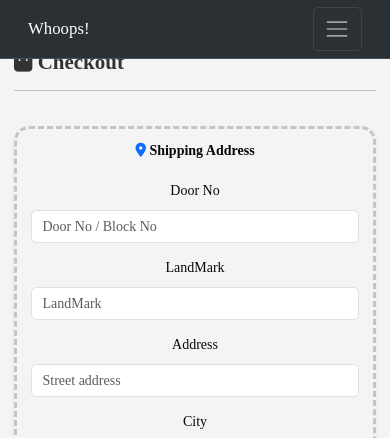
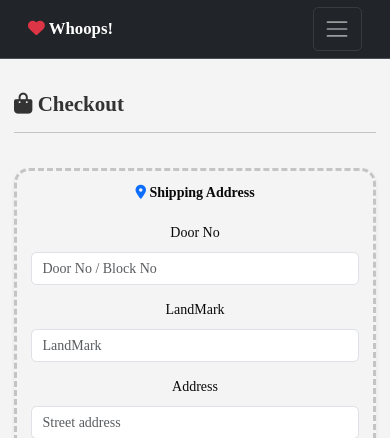
Before and after one commit to Gowri855/My_project, a Django app: page /orders/checkout/ in a window 390 px wide. Shown: the top 438 px of the page. Run offline with Django 5.2, Linux system fonts and the light colour scheme; a user stored in the database is signed in; data that the repository does not hold is empty; some libraries are stand-ins or nearby versions; some web fonts are replaced.

Commit message:
Update navbar.html with improved mobile responsive design

```diff
--- a/shop/templates/shop/inc/navbar.html
+++ b/shop/templates/shop/inc/navbar.html
@@ -1,52 +1,128 @@
-<nav class="navbar navbar-expand-lg bg-body-tertiary bg-dark border-bottom border-body fixed-top" data-bs-theme="dark">
-    <div class="container">
-      <a class="navbar-brand" href="{% url 'shop:home' %}">Whoops!</a>
-      <button class="navbar-toggler" type="button" data-bs-toggle="collapse" data-bs-target="#navbarTogglerDemo02" aria-controls="navbarTogglerDemo02" aria-expanded="false" aria-label="Toggle navigation">
+<nav class="navbar navbar-expand-lg bg-dark border-bottom fixed-top" data-bs-theme="dark">
+  <div class="container-fluid px-3">
+    <!-- Brand -->
+    <a class="navbar-brand fw-bold" href="{% url 'shop:home' %}">
+      <i class="fa fa-heart text-danger"></i> Whoops!
+    </a>
+
+    <!-- Mobile Toggle Button -->
+    <button
+      class="navbar-toggler"
+      type="button"
+      data-bs-toggle="collapse"
+      data-bs-target="#navbarMain"
+      aria-controls="navbarMain"
+      aria-expanded="false"
+      aria-label="Toggle navigation"
+    >
       <span class="navbar-toggler-icon"></span>
     </button>
 
-
-      <div class="collapse navbar-collapse" id="navbarTogglerDemo02" ms-auto>
+    <!-- Collapsible Navbar Content -->
+    <div class="collapse navbar-collapse" id="navbarMain">
+      <!-- Left Side Navigation -->
       <ul class="navbar-nav me-auto mb-2 mb-lg-0">
         <li class="nav-item">
-            <a class="nav-link active" aria-current="page" href="{% url 'shop:home' %}"><i class="fa fa-home"></i> Home</a>
+          <a class="nav-link {% if request.resolver_match.url_name == 'home' %}active{% endif %}"
+             href="{% url 'shop:home' %}">
+            <i class="fa fa-home"></i> Home
+          </a>
         </li>
 
+        <li class="nav-item">
+          <a class="nav-link {% if request.resolver_match.url_name == 'collections' %}active{% endif %}"
+             href="{% url 'shop:collections' %}">
+            <i class="fa fa-th-large"></i> Collections
+          </a>
+        </li>
+      </ul>
+
+      <!-- Right Side Navigation -->
+      <ul class="navbar-nav ms-auto mb-2 mb-lg-0 align-items-lg-center">
         {% if request.user.is_authenticated %}
+          <!-- Logged In User -->
+          <li class="nav-item dropdown">
+            <a class="nav-link dropdown-toggle" href="#" role="button"
+               data-bs-toggle="dropdown" aria-expanded="false">
+              <i class="fa fa-user-circle"></i> {{ request.user.username|truncatechars:15 }}
+            </a>
+            <ul class="dropdown-menu dropdown-menu-end">
+              <li><a class="dropdown-item" href="#"><i class="fa fa-user"></i> Profile</a></li>
+              <li><a class="dropdown-item" href="#"><i class="fa fa-box"></i> Orders</a></li>
+              <li><hr class="dropdown-divider"></li>
+              <li><a class="dropdown-item" href="{% url 'shop:logout' %}">
+                <i class="fa fa-sign-out"></i> Logout
+              </a></li>
+            </ul>
+          </li>
+        {% else %}
+          <!-- Guest User -->
           <li class="nav-item">
-                <a class="nav-link" aria-current="page" href="#"><i class="fa fa-user"></i> {{request.user}}</a>
+            <a class="nav-link" href="{% url 'shop:login' %}">
+              <i class="fa fa-sign-in"></i> Login
+            </a>
           </li>
           <li class="nav-item">
-                <a class="nav-link" aria-current="page" href="{% url 'shop:logout' %}"><i class="fa fa-sign-out"></i> Logout</a>
+            <a class="nav-link" href="{% url 'shop:register' %}">
+              <i class="fa fa-user-plus"></i> Register
+            </a>
+          </li>
+        {% endif %}
+
+        <!-- Wishlist -->
+        <li class="nav-item">
+          <a class="nav-link position-relative" href="{% url 'shop:wishlistview' %}">
+            <i class="fa fa-heart"></i>
+            <span class="d-lg-none ms-1">Wishlist</span>
+          </a>
         </li>
 
-          {% else %}
+        <!-- Cart -->
         <li class="nav-item">
-                <a class="nav-link" href="{% url 'shop:register' %}"><i class="fa fa-user"></i> Register</a>
-              </li>
-              <li class="nav-item">
-                <a class="nav-link" href="{% url 'shop:login' %}"><i class="fa fa-sign-in"></i> Login</a>
+          <a class="nav-link position-relative" href="{% url 'shop:cart' %}">
+            <i class="fa fa-shopping-cart"></i>
+            <span class="d-lg-none ms-1">Cart</span>
+          </a>
         </li>
 
-          {% endif %}
-              <li class="nav-item">
-                <a class="nav-link" href="{% url 'shop:collections' %}">Collections</a>
+        <!-- Search (Desktop Only - Hidden on Mobile to Save Space) -->
+        <li class="nav-item d-none d-lg-block">
+          <form class="d-flex" role="search" method="GET" action="{% url 'shop:collections' %}">
+            <div class="input-group input-group-sm">
+              <input
+                class="form-control"
+                type="search"
+                placeholder="Search..."
+                aria-label="Search"
+                name="q"
+                style="min-width: 150px;"
+              >
+              <button class="btn btn-outline-success" type="submit">
+                <i class="fa fa-search"></i>
+              </button>
+            </div>
+          </form>
         </li>
-              <li class="nav-item">
-                <a class="nav-link" href="{% url 'shop:wishlistview' %}"><i class="fa fa-heart"></i></a>
-              </li>
-              <li class="nav-item">
-                <a class="nav-link" href="{% url 'shop:cart' %}"><i class="fa fa-shopping-cart"></i></a>
-              </li>
+      </ul>
 
-          <!-- <li class="nav-item">
-            <a class="nav-link disabled" aria-disabled="true">Disabled</a>
-          </li> -->
-        </ul>
-        <form class="d-flex" role="search">
-          <input class="form-control me-2" type="search" placeholder="Search" aria-label="Search">
-          <button class="btn btn-outline-success" type="submit">Search</button>
+      <!-- Mobile Search (Visible Only on Small Screens) -->
+      <form class="d-lg-none mt-3" role="search" method="GET" action="{% url 'shop:collections' %}">
+        <div class="input-group">
+          <input
+            class="form-control"
+            type="search"
+            placeholder="Search products..."
+            aria-label="Search"
+            name="q"
+          >
+          <button class="btn btn-success" type="submit">
+            <i class="fa fa-search"></i> Search
+          </button>
+        </div>
       </form>
     </div>
   </div>
 </nav>
+
+<!-- Add spacing below fixed navbar -->
+<div style="margin-top: 70px;"></div>
```
Lines whose indentation alone changed are shown as unchanged.
